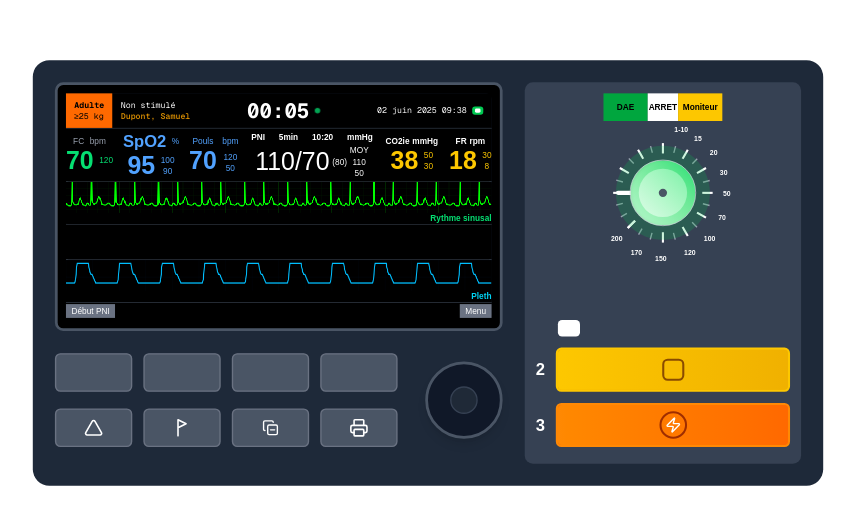
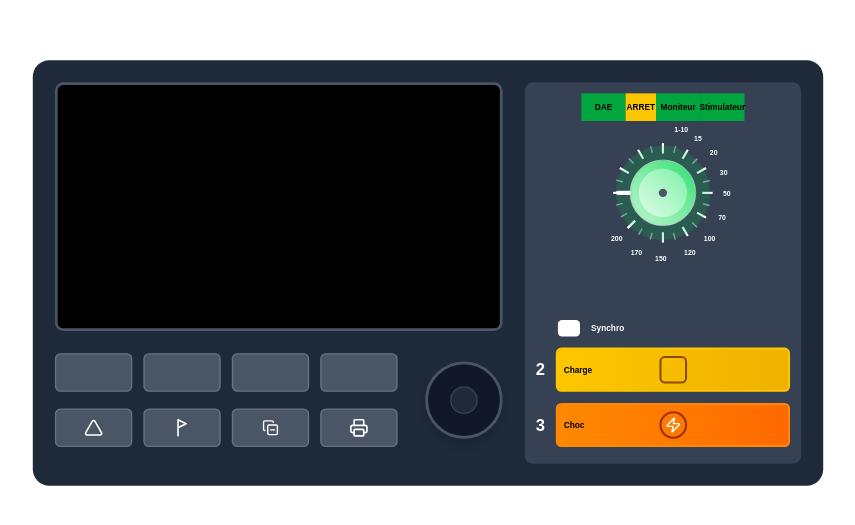
Before and after one commit to Samouz75/Defib_simulation, a Next.js app: page / in a window 1280 px wide. Shown: the part 127-652 px from the top of the page, without its empty margins (212-1067 px from the left). Built offline with nearby package versions, Linux system fonts and the light colour scheme.

Commit message:
added stimulator mode and did few layout modifs

```diff
--- a/src/app/components/ThreeButtonComponent.tsx
+++ b/src/app/components/ButtonComponent.tsx
@@ -1,16 +1,18 @@
 import React from 'react';
 import { Play, Pause, Square } from 'lucide-react';
 
-interface ThreeButtonComponentProps {
+interface ButtonComponentProps {
   onButton1Click?: () => void;
   onButton2Click?: () => void;
   onButton3Click?: () => void;
-  selectedMode?: "DAE" | "ARRET" | "Moniteur";
+  onButton4Click?: () => void;
+  selectedMode?: "DAE" | "ARRET" | "Moniteur" | "Stimulateur";
 }
-const ThreeButtonComponent: React.FC<ThreeButtonComponentProps> = ({
+const ButtonComponent: React.FC<ButtonComponentProps> = ({
   onButton1Click,
   onButton2Click,
   onButton3Click,
+  onButton4Click,
   selectedMode
 }) => {
   return (
@@ -24,7 +26,7 @@ const ThreeButtonComponent: React.FC<ThreeButtonComponentProps> = ({
 
       <button
         onClick={onButton2Click}
-        className={`w-11 h-10 ${selectedMode === "ARRET" ? "bg-yellow-400" : "bg-white"} active:bg-yellow-400 p-4  transition-all touch-manipulation flex items-center justify-center`}
+        className={`w-11 h-10 ${selectedMode === "ARRET" ? "bg-yellow-400" : "bg-green-600"} active:bg-yellow-400 p-4  transition-all touch-manipulation flex items-center justify-center`}
       >
         <span className="text-black text-xs font-bold">ARRET</span>
       </button>
@@ -35,8 +37,16 @@ const ThreeButtonComponent: React.FC<ThreeButtonComponentProps> = ({
       >
         <span className="text-black text-xs font-bold">Moniteur</span>
       </button>
+
+      <button
+        onClick={onButton4Click}
+        className={`w-16 h-10 ${selectedMode === "Stimulateur" ? "bg-yellow-400" : "bg-green-600"} active:bg-yellow-400 p-4  transition-all touch-manipulation flex items-center justify-center`}
+      >
+        <span className="text-black text-xs font-bold">Stimulateur</span>
+      </button>
+
     </div>
   );
 };
 
-export default ThreeButtonComponent;
+export default ButtonComponent;
--- /dev/null
+++ b/src/app/components/StimulateurDisplay.tsx
@@ -0,0 +1,11 @@
+import React from 'react';
+
+const StimulateurDisplay: React.FC = () => {
+  return (
+    <div className="absolute inset-3 bg-black rounded-lg flex items-center justify-center">
+      <div className="text-yellow-400 text-3xl font-bold">COMING SOON</div>
+    </div>
+  );
+};
+
+export default StimulateurDisplay;
--- a/src/app/page.tsx
+++ b/src/app/page.tsx
@@ -8,10 +8,11 @@ import {
   Printer,
   Zap,
 } from "lucide-react";
-import ThreeButtonComponent from "./components/ThreeButtonComponent";
+import ButtonComponent from "./components/ButtonComponent";
 import MonitorDisplay from "./components/MonitorDisplay";
 import DAEDisplay from "./components/DAEDisplay";
 import ARRETDisplay from "./components/ARRETDisplay";
+import StimulateurDisplay from "./components/StimulateurDisplay";
 
 const DefibInterface: React.FC = () => {
   const [rotaryValue, setRotaryValue] = useState(-90);
@@ -26,8 +27,8 @@ const DefibInterface: React.FC = () => {
   const [scale, setScale] = useState(1);
   const containerRef = useRef<HTMLDivElement>(null);
   const [heartRate, setHeartRate] = useState(75);
-  const [displayMode, setDisplayMode] = useState<"DAE" | "ARRET" | "Moniteur">(
-    "Moniteur",
+  const [displayMode, setDisplayMode] = useState<"DAE" | "ARRET" | "Moniteur" | "Stimulateur">(
+    "ARRET",
   );
 
   useEffect(() => {
@@ -201,7 +202,7 @@ const DefibInterface: React.FC = () => {
 
   const joystickOffset = getJoystickOffset();
 
-  // Fonctions de gestion des boutons du ThreeButtonComponent
+  // Fonctions de gestion des boutons du ButtonComponent
   const handleDAEClick = () => {
     setDisplayMode("DAE");
   };
@@ -214,6 +215,10 @@ const DefibInterface: React.FC = () => {
     setDisplayMode("Moniteur");
   };
 
+  const handleStimulateurClick = () => {
+    setDisplayMode("Stimulateur");
+  };
+
   // Fonction pour rendre le contenu de l'écran selon le mode
   const renderScreenContent = () => {
     switch (displayMode) {
@@ -222,6 +227,9 @@ const DefibInterface: React.FC = () => {
       case "DAE":
         return <DAEDisplay />;
       case "Moniteur":
+        return <MonitorDisplay />;
+      case "Stimulateur":
+        return <StimulateurDisplay />;
       default:
         return <MonitorDisplay />;
     }
@@ -304,10 +312,11 @@ const DefibInterface: React.FC = () => {
           <div className="w-100 bg-gray-700 rounded-xl p-4">
             {/* Bouton rotatif */}
             <div className="relative flex flex-col items-center ">
-              <ThreeButtonComponent
+              <ButtonComponent
                 onButton1Click={handleDAEClick}
                 onButton2Click={handleARRETClick}
                 onButton3Click={handleMoniteurClick}
+                onButton4Click={handleStimulateurClick}
                 selectedMode={displayMode}
               />
               <div className="relative mt-6">
@@ -411,8 +420,11 @@ const DefibInterface: React.FC = () => {
             {/* Boutons colorés */}
             <div className="space-y-4 mt-26">
               {/* white */}
-              <div className="flex items-center gap-4">
+              <div className="flex items-center gap-4  ">
+                <div className="flex-row">
                 <div className=" ml-8 bg-white rounded-md flex center-left w-8 h-6 rounded-lg"></div>
+              </div>
+              <span className="text-white text-xs font-bold">Synchro</span>
               </div>
 
               {/* Jaune */}
@@ -426,8 +438,12 @@ const DefibInterface: React.FC = () => {
                   }`}
                   onClick={() => setSelectedChannel(2)}
                 >
-                  <div className="w-full h-full bg-gradient-to-r from-yellow-400 to-yellow-500 rounded-md flex items-center justify-center">
-                    <div className="w-8 h-8 border-3 border-yellow-800 rounded-lg"></div>
+
+                  <div className="w-full h-full bg-gradient-to-r from-yellow-400 to-yellow-500 rounded-md flex items-center justify-center relative">
+                    <div className="absolute left-2">
+                      <span className="text-black text-xs font-bold">Charge</span>
+                    </div>
+                    <div className="w-10 h-10 border-3 border-yellow-800 rounded-lg"></div>
                   </div>
                 </button>
               </div>
@@ -443,7 +459,10 @@ const DefibInterface: React.FC = () => {
                   }`}
                   onClick={() => setSelectedChannel(3)}
                 >
-                  <div className="w-full h-full bg-gradient-to-r from-orange-400 to-orange-500 rounded-md flex items-center justify-center">
+                  <div className="w-full h-full bg-gradient-to-r from-orange-400 to-orange-500 rounded-md flex items-center justify-center relative">
+                    <div className="absolute left-2">
+                      <span className="text-black text-xs font-bold">Choc</span>
+                    </div>
                     <div className="w-10 h-10 border-3 border-orange-800 rounded-full flex items-center justify-center">
                       <Zap className="w-6 h-6 text-white" />
                     </div>
```
